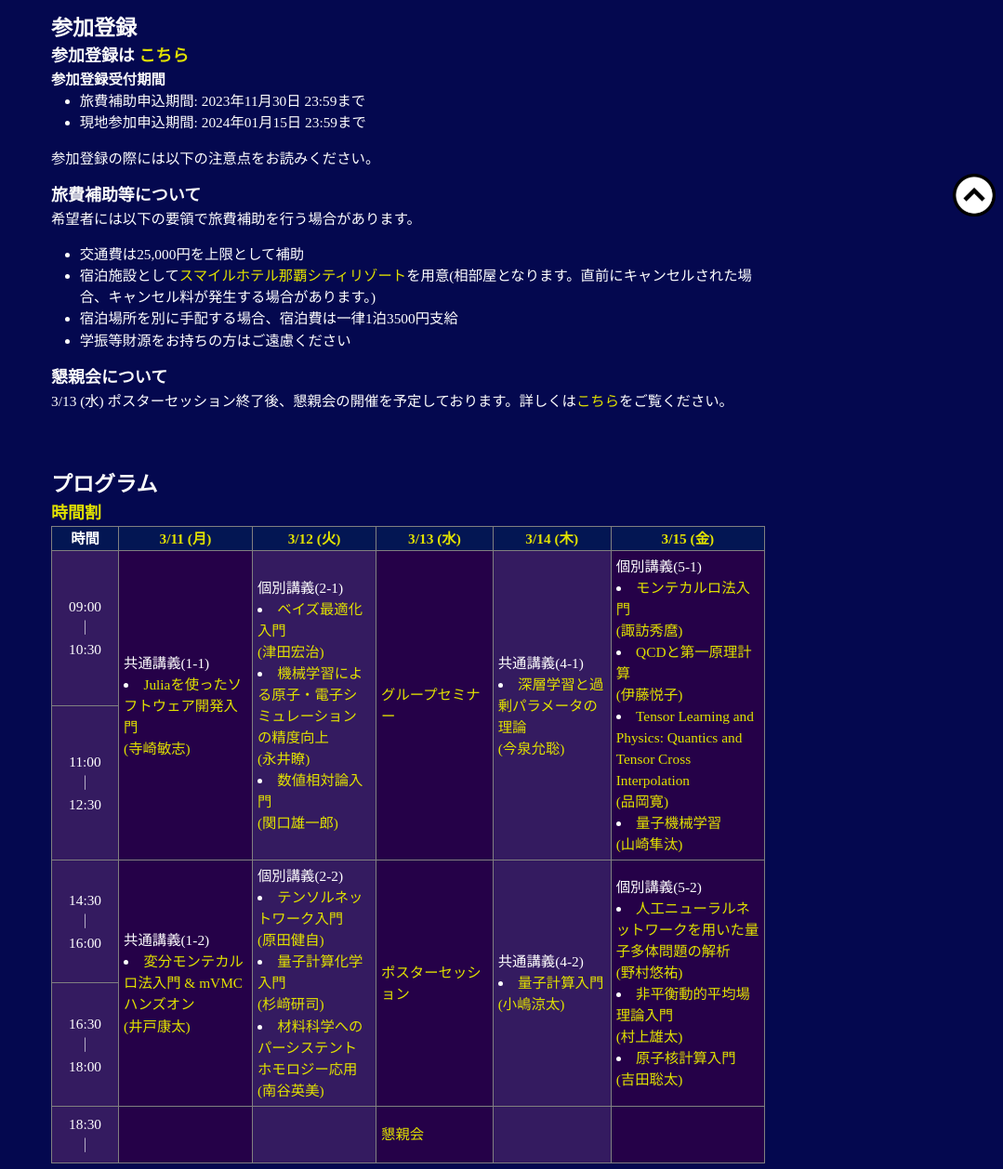
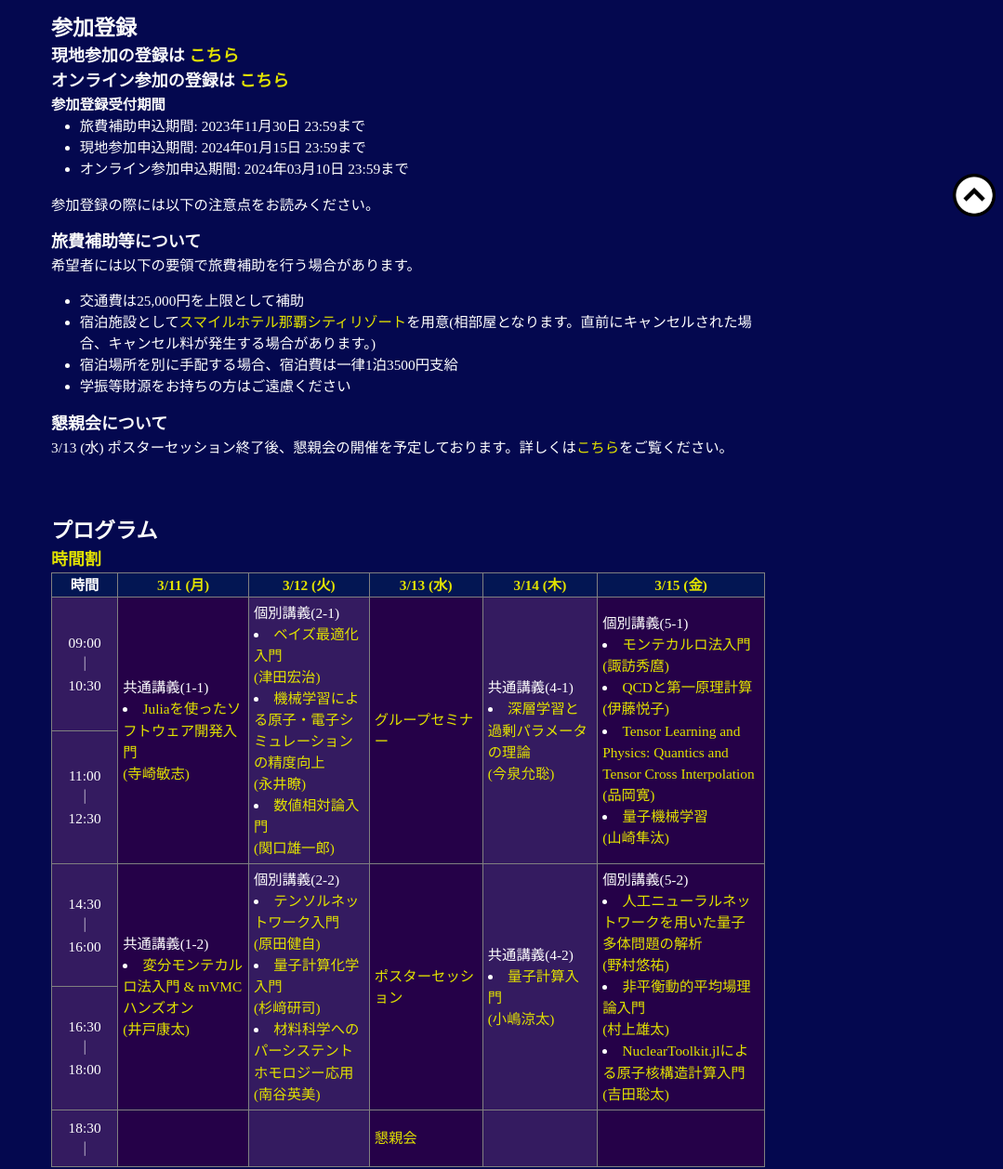
Before and after one commit to CompPhysSpringSchool2024/homepage2024, a plain HTML site: page index.html in a window 1280 px wide. Shown: the part 553-1811 px from the top of the page at 93% size, without its empty margins (201-1280 px from the left). Drawn offline with nearby package versions, Linux system fonts and the light colour scheme.

Commit message:
Update index.html
オンライン参加申込追加、吉田さん講義名追加

```diff
--- a/index.html
+++ b/index.html
@@ -106,7 +106,8 @@
 
     <section id="assignment">
       <h1>参加登録</h1>
-      <h3>参加登録は <a href="https://forms.gle/B6CHCeR7LJCrwJZG7">こちら</a> </h3>
+      <h3>現地参加の登録は <a href="https://forms.gle/B6CHCeR7LJCrwJZG7">こちら</a> </h3>
+      <h3>オンライン参加の登録は <a href="https://forms.gle/akoEWVYzTeq255Wo8">こちら</a> </h3>
       <h4>参加登録受付期間</h4>
       <ul>
         <li>
@@ -114,6 +115,9 @@
         </li>
         <li>
           現地参加申込期間: 2024年01月15日 23:59まで
+        </li>
+        <li>
+          オンライン参加申込期間: 2024年03月10日 23:59まで
         </li>
       </ul>
       <p>
@@ -215,7 +219,7 @@
               個別講義(5-2)<br>
               <li><a href="#lecture_Nomura">人工ニューラルネットワークを用いた量子多体問題の解析<br>(野村悠祐)</a><br></li>
               <li><a href="#lecture_Murakami">非平衡動的平均場理論入門<br>(村上雄太)</a><br></li>
-              <li><a href="#lecture_Yoshida">原子核計算入門<br>(吉田聡太)</a><br></li>
+              <li><a href="#lecture_Yoshida">NuclearToolkit.jlによる原子核構造計算入門<br>(吉田聡太)</a><br></li>
             </td>
           </tr>
           <tr>
@@ -426,7 +430,7 @@
             </ul>
           </ul>
           <ul>
-            <li id="lecture_Yoshida">原子核計算入門</li>
+            <li id="lecture_Yoshida">NuclearToolkit.jlによる原子核構造計算入門</li>
             <ul>
               <li>講師: 吉田聡太 (宇都宮大学)</li>
               <li>
```
